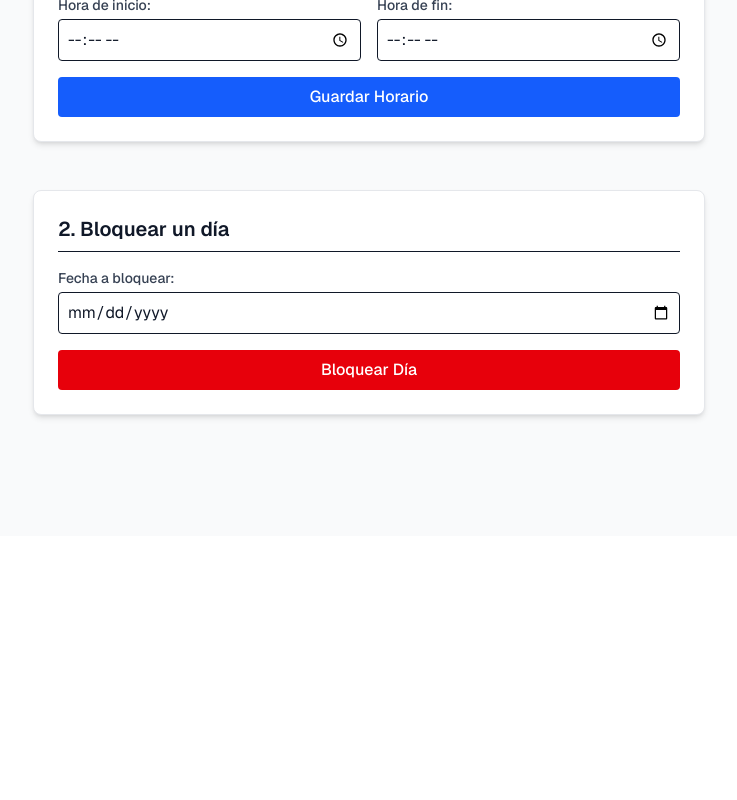
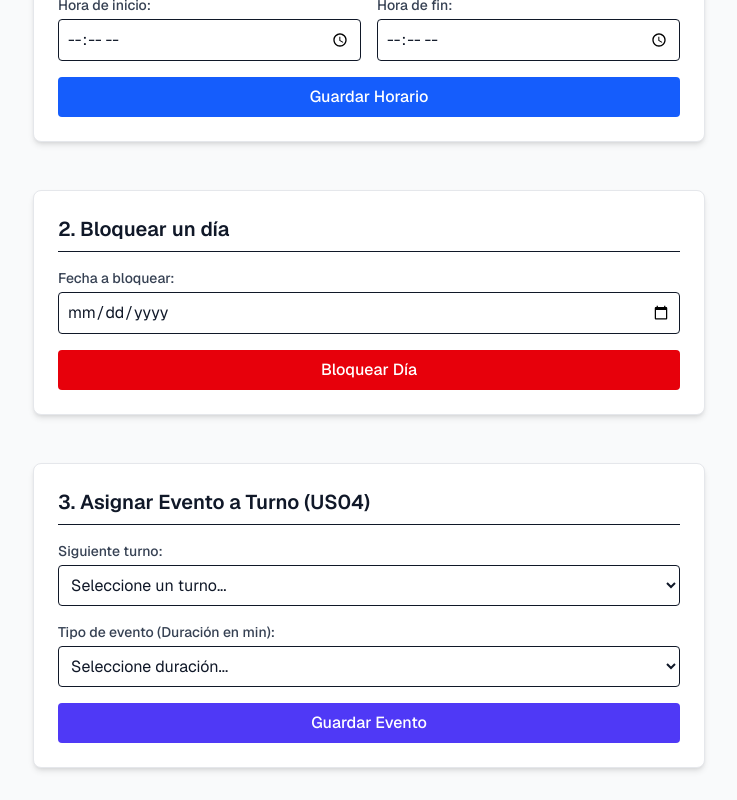
Before and after one commit to MaxiFran48/agenda-ya, a Next.js app: page / in a window 1280 px wide. Shown: the part 264-1064 px from the top of the page, without its empty margins (271-1008 px from the left). Before the commit the page ends 800 px from the top, so only its background shows below. Built offline with nearby package versions, Linux system fonts and the light colour scheme.

Commit message:
Agrega test e2e de US04

```diff
--- a/app/page.tsx
+++ b/app/page.tsx
@@ -14,6 +14,12 @@ export default function GestionDisponibilidad() {
   const [fechaBloqueo, setFechaBloqueo] = useState('');
   const [errorBloqueo, setErrorBloqueo] = useState('');
   const [exitoBloqueo, setExitoBloqueo] = useState('');
+
+  // --- Estados para Asignar Evento (US04) ---
+  const [turnoSeleccionado, setTurnoSeleccionado] = useState('');
+  const [duracionEvento, setDuracionEvento] = useState('');
+  const [resultadoMensaje, setResultadoMensaje] = useState('');
+  const [resultadoTipo, setResultadoTipo] = useState<'success' | 'error' | ''>('');
 
   // --- Manejadores ---
   const handleGuardarHorario = (e: React.FormEvent) => {
@@ -50,6 +56,20 @@ export default function GestionDisponibilidad() {
 
     // Limpiamos el formulario
     setFechaBloqueo('');
+  };
+
+  const handleAsignarEvento = (e: React.FormEvent) => {
+    e.preventDefault();
+    setResultadoMensaje('');
+    setResultadoTipo('');
+
+    if (turnoSeleccionado === '10:30' && duracionEvento === '60') {
+      setResultadoMensaje('Superposición entre los turnos 10:00 y 10:30');
+      setResultadoTipo('error');
+    } else {
+      setResultadoMensaje('Cambios guardados exitosamente');
+      setResultadoTipo('success');
+    }
   };
 
   return (
@@ -170,6 +190,67 @@ export default function GestionDisponibilidad() {
           </form>
         </section>
 
+        {/* SECCIÓN 3: ASIGNAR EVENTO A TURNO (US04) */}
+        <section className="bg-white p-6 rounded-lg shadow-md border border-gray-200">
+          <h2 className="text-xl font-semibold mb-4 border-b pb-2">3. Asignar Evento a Turno (US04)</h2>
+
+          <form onSubmit={handleAsignarEvento} className="space-y-4">
+            <div className="flex flex-col space-y-1">
+              <label htmlFor="turnoSeleccionado" className="font-medium text-sm text-gray-700">Siguiente turno:</label>
+              <select
+                id="turnoSeleccionado"
+                data-cy="select-siguiente-turno"
+                value={turnoSeleccionado}
+                onChange={(e) => setTurnoSeleccionado(e.target.value)}
+                className="border rounded p-2 focus:ring-2 focus:ring-blue-500 outline-none"
+              >
+                <option value="">Seleccione un turno...</option>
+                <option value="10:00">10:00</option>
+                <option value="10:30">10:30</option>
+                <option value="11:00">11:00</option>
+              </select>
+            </div>
+
+            <div className="flex flex-col space-y-1">
+              <label htmlFor="duracionEvento" className="font-medium text-sm text-gray-700">Tipo de evento (Duración en min):</label>
+              <select
+                id="duracionEvento"
+                data-cy="select-tipo-evento"
+                value={duracionEvento}
+                onChange={(e) => setDuracionEvento(e.target.value)}
+                className="border rounded p-2 focus:ring-2 focus:ring-blue-500 outline-none"
+              >
+                <option value="">Seleccione duración...</option>
+                <option value="30">30 min</option>
+                <option value="45">45 min</option>
+                <option value="60">60 min</option>
+              </select>
+            </div>
+
+            {/* Mensajes de feedback Asignar Evento */}
+            {resultadoMensaje && (
+              <div
+                data-cy="mensaje-resultado"
+                className={`p-2 rounded text-sm border ${
+                  resultadoTipo === 'success'
+                    ? 'success text-green-600 bg-green-50 border-green-200'
+                    : 'error text-red-600 bg-red-50 border-red-200'
+                }`}
+              >
+                {resultadoMensaje}
+              </div>
+            )}
+
+            <button
+              type="submit"
+              data-cy="btn-guardar"
+              className="w-full bg-indigo-600 hover:bg-indigo-700 text-white font-medium py-2 px-4 rounded transition-colors"
+            >
+              Guardar Evento
+            </button>
+          </form>
+        </section>
+
       </div>
     </div>
   );
```
Also changed, not shown: 1 other file (tests, documents, lock files or other folders).
